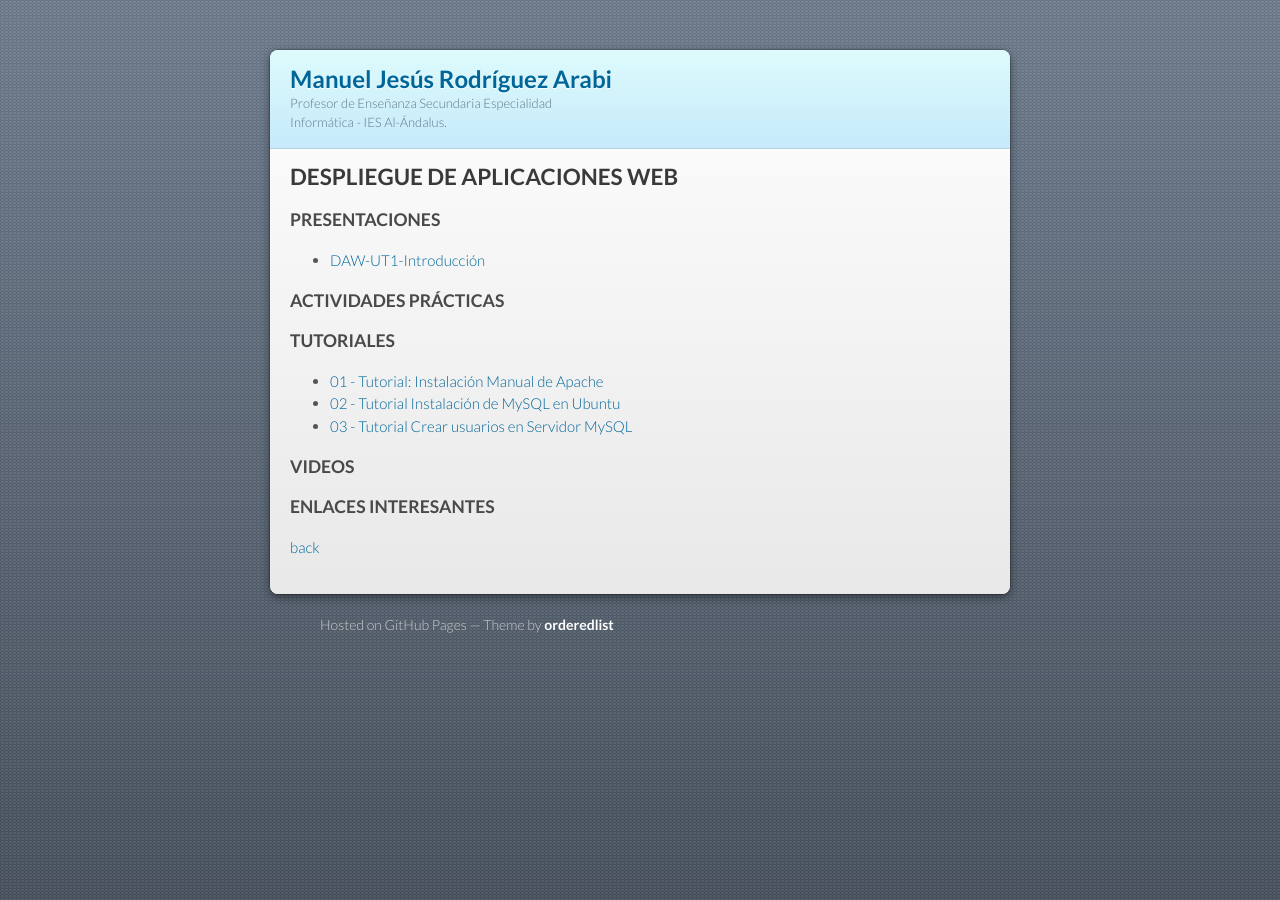
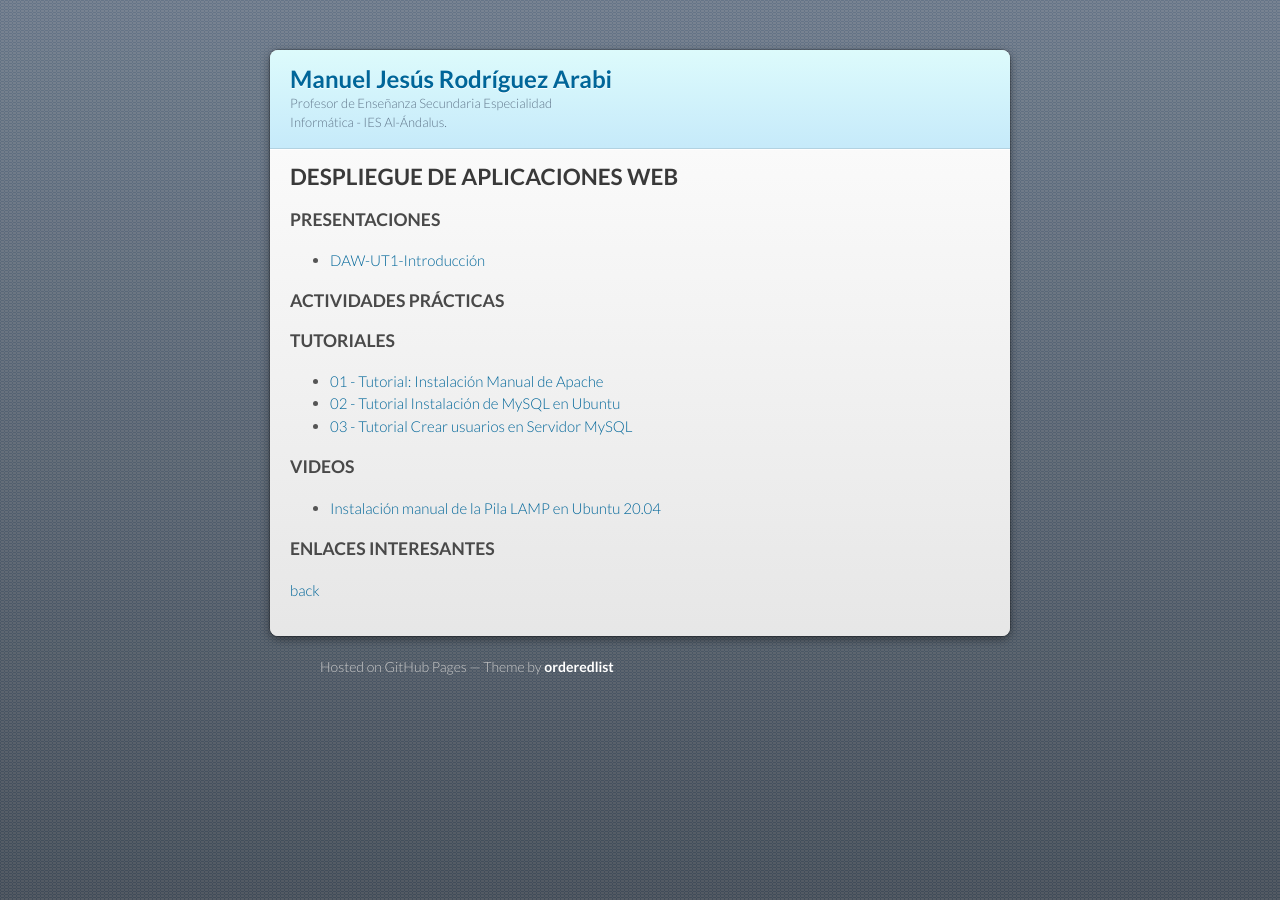
Before and after one commit to mrodara/mrodara.github.io, a Jekyll site: the page built from mods/daw.md, in a window 1280 px wide. Built offline with Jekyll 4.4.1, drawn with Linux system fonts in a browser that asks for light colours; our own code applies the rules of GitHub Pages for plain Markdown files.

Commit message:
Video para IAW y DAW pila Lamp

```diff
--- a/mods/daw.md
+++ b/mods/daw.md
@@ -18,6 +18,8 @@ layout: default
 
 ### VIDEOS
 
+* [Instalación manual de la Pila LAMP en Ubuntu 20.04](https://youtu.be/fNNDBpP3gYM)
+
 ### ENLACES INTERESANTES
 
 
```
Also changed, not shown: mods/iaw.md (+2 -0 lines).
